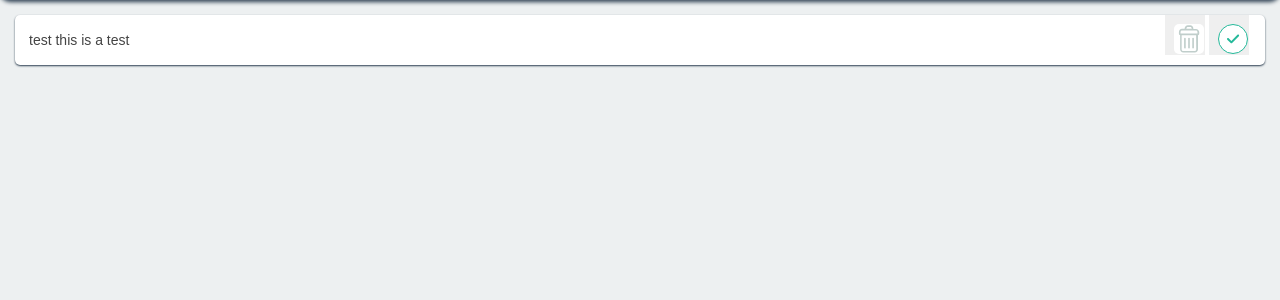
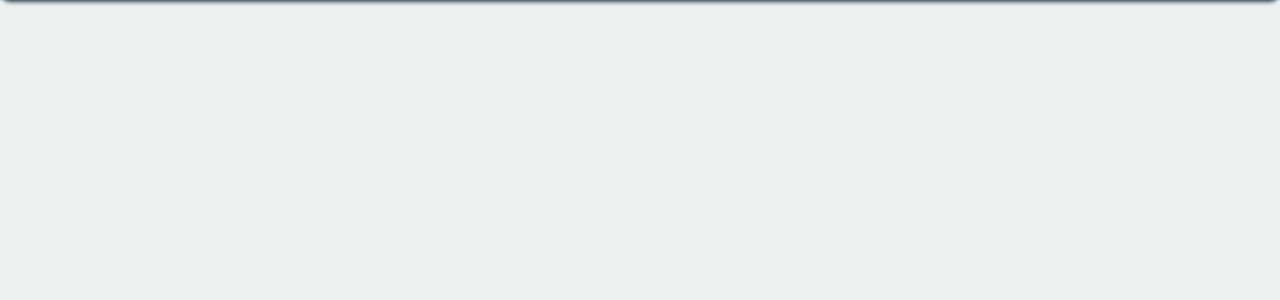
Before and after one commit to ethaneso/webdeveloper, a PHP site: page /todolist.html in a window 1280 px wide. Shown: the part 80-380 px from the top of the page. Run offline with PHP 8.4, Linux system fonts and the light colour scheme.

Commit message:
remove button

```diff
--- a/todolist.html
+++ b/todolist.html
@@ -25,43 +25,28 @@
 
 		<!-- to do list -->
 		<ul class="todo" id="todo">
-		<li>test this is a test</li>
+		<!-- <li>test this is a test -->
 
 		<!-- division for buttons -->
 		<div class="buttons">
 
 		<!-- remove button -->
-		<button class="remove">
-		<svg version="1.1" id="Layer_1" xmlns="http://www.w3.org/2000/svg" xmlns:xlink="http://www.w3.org/1999/xlink" x="0px" y="0px"
-	 viewBox="0 0 22 22" style="enable-background:new 0 0 22 22;" xml:space="preserve">
-
-		<g>
-		<g>
-		<path class="fill" d="M16.1,3.6h-1.9V3.3c0-1.3-1-2.3-2.3-2.3h-1.7C8.9,1,7.8,2,7.8,3.3v0.2H5.9c-1.3,0-2.3,1-2.3,2.3v1.3
+		<!-- <button class="remove">
+		<svg version="1.1" id="Layer_1" xmlns="http://www.w3.org/2000/svg" xmlns:xlink="http://www.w3.org/1999/xlink" x="0px" y="0px" viewBox="0 0 22 22" style="enable-background:new 0 0 22 22;" xml:space="preserve"> <g> <g> <path class="fill" d="M16.1,3.6h-1.9V3.3c0-1.3-1-2.3-2.3-2.3h-1.7C8.9,1,7.8,2,7.8,3.3v0.2H5.9c-1.3,0-2.3,1-2.3,2.3v1.3
 			c0,0.5,0.4,0.9,0.9,1v10.5c0,1.3,1,2.3,2.3,2.3h8.5c1.3,0,2.3-1,2.3-2.3V8.2c0.5-0.1,0.9-0.5,0.9-1V5.9
 			C18.4,4.6,17.4,3.6,16.1,3.6z M9.1,3.3c0-0.6,0.5-1.1,1.1-1.1h1.7c0.6,0,1.1,0.5,1.1,1.1v0.2H9.1V3.3z M16.3,18.7
 			c0,0.6-0.5,1.1-1.1,1.1H6.7c-0.6,0-1.1-0.5-1.1-1.1V8.2h10.6L16.3,18.7L16.3,18.7z M17.2,7H4.8V5.9c0-0.6,0.5-1.1,1.1-1.1h10.2
-			c0.6,0,1.1,0.5,1.1,1.1V7z"/>
-		</g>
-		<g>
-		<g>
-			<path class="fill" d="M11,18c-0.4,0-0.6-0.3-0.6-0.6v-6.8c0-0.4,0.3-0.6,0.6-0.6s0.6,0.3,0.6,0.6v6.8C11.6,17.7,11.4,18,11,18z"/>
-		</g>
-		<g>
+			c0.6,0,1.1,0.5,1.1,1.1V7z"/> </g> <g> <g>
+			<path class="fill" d="M11,18c-0.4,0-0.6-0.3-0.6-0.6v-6.8c0-0.4,0.3-0.6,0.6-0.6s0.6,0.3,0.6,0.6v6.8C11.6,17.7,11.4,18,11,18z"/> </g> <g>
 			<path class="fill" d="M8,18c-0.4,0-0.6-0.3-0.6-0.6v-6.8C7.4,10.2,7.7,10,8,10c0.4,0,0.6,0.3,0.6,0.6v6.8C8.7,17.7,8.4,18,8,18z"
-				/>
-		</g>
-		<g>
+				/> </g> <g>
 			<path class="fill" d="M14,18c-0.4,0-0.6-0.3-0.6-0.6v-6.8c0-0.4,0.3-0.6,0.6-0.6c0.4,0,0.6,0.3,0.6,0.6v6.8
 				C14.6,17.7,14.3,18,14,18z"/>
-		</g>
-		</g>
-		</g>
-		</svg>
-		</button>
+		</g></g></g></svg>
+		</button>	-->
 
 		<!-- complete button -->
-		<button class="complete">
+		<!-- <button class="complete">
 		<svg version="1.1" id="Layer_1" xmlns="http://www.w3.org/2000/svg" xmlns:xlink="http://www.w3.org/1999/xlink" x="0px" y="0px"
 	 viewBox="0 0 22 22" style="enable-background:new 0 0 22 22;" xml:space="preserve">
 		<rect y="0" class="noFill" width="22" height="22"/>
@@ -72,8 +57,10 @@
 		</svg>
 		</button>
 		</div>
+		</li> -->
 		</ul>
 
+		<ul class="todo" id="completed"></ul>
 
 	</div>
 
--- a/todolist/css/style.css
+++ b/todolist/css/style.css
@@ -108,16 +108,16 @@ ul.todo li:last-of-type {
 
 .buttons {
 	width: 100px;
-	height: 50px;
+	height: 0;
 	position: absolute;
-	top: 95px;
-	right: 15px;
+	top: 15px;
+	right: 0;
 
 }
 
 .buttons button {
-	width: 40px;
-	height: 40px;
+	width: 30px;
+	height: 30px;
 	position: relative;
 	border: 0px;
 	box-shadow: none;
@@ -127,9 +127,9 @@ ul.todo li:last-of-type {
 .buttons button:last-of-type:before {
 	content: '';
 	width: 1px;
-	height: 30px;
+	height: 10px;
 	position: absolute;
-	top: 10px;
+	top: 5px;
 	left: 0;
 	background: #edf0f1;
 }
@@ -138,7 +138,7 @@ ul.todo li:last-of-type {
 	width: 30px;
 	height: 30px;
 	position: absolute;
-	top: 50%;
+	top: 5px;
 	left: 50%;
 	margin: -11px 0 0 -11px;
 	background: #fff;
--- a/todolist/js/main.js
+++ b/todolist/js/main.js
@@ -1,12 +1,29 @@
+
+
 window.onload = function() {
 
+var removeSVG = '<svg version="1.1" id="Layer_1" xmlns="http://www.w3.org/2000/svg" xmlns:xlink="http://www.w3.org/1999/xlink" x="0px" y="0px" viewBox="0 0 22 22" style="enable-background:new 0 0 22 22;" xml:space="preserve"> <g> <g> <path class="fill" d="M16.1,3.6h-1.9V3.3c0-1.3-1-2.3-2.3-2.3h-1.7C8.9,1,7.8,2,7.8,3.3v0.2H5.9c-1.3,0-2.3,1-2.3,2.3v1.3c0,0.5,0.4,0.9,0.9,1v10.5c0,1.3,1,2.3,2.3,2.3h8.5c1.3,0,2.3-1,2.3-2.3V8.2c0.5-0.1,0.9-0.5,0.9-1V5.9C18.4,4.6,17.4,3.6,16.1,3.6z M9.1,3.3c0-0.6,0.5-1.1,1.1-1.1h1.7c0.6,0,1.1,0.5,1.1,1.1v0.2H9.1V3.3z M16.3,18.7c0,0.6-0.5,1.1-1.1,1.1H6.7c-0.6,0-1.1-0.5-1.1-1.1V8.2h10.6L16.3,18.7L16.3,18.7z M17.2,7H4.8V5.9c0-0.6,0.5-1.1,1.1-1.1h10.2c0.6,0,1.1,0.5,1.1,1.1V7z"/> </g> <g> <g><path class="fill" d="M11,18c-0.4,0-0.6-0.3-0.6-0.6v-6.8c0-0.4,0.3-0.6,0.6-0.6s0.6,0.3,0.6,0.6v6.8C11.6,17.7,11.4,18,11,18z"/> </g> <g><path class="fill" d="M8,18c-0.4,0-0.6-0.3-0.6-0.6v-6.8C7.4,10.2,7.7,10,8,10c0.4,0,0.6,0.3,0.6,0.6v6.8C8.7,17.7,8.4,18,8,18z"/> </g> <g><path class="fill" d="M14,18c-0.4,0-0.6-0.3-0.6-0.6v-6.8c0-0.4,0.3-0.6,0.6-0.6c0.4,0,0.6,0.3,0.6,0.6v6.8C14.6,17.7,14.3,18,14,18z"/></g></g></g></svg>'
+
+var completeSVG = '<svg version="1.1" id="Layer_1" xmlns="http://www.w3.org/2000/svg" xmlns:xlink="http://www.w3.org/1999/xlink" x="0px" y="0px"viewBox="0 0 22 22" style="enable-background:new 0 0 22 22;" xml:space="preserve"><rect y="0" class="noFill" width="22" height="22"/><g><path class="fill" d="M9.7,14.4L9.7,14.4c-0.2,0-0.4-0.1-0.5-0.2l-2.7-2.7c-0.3-0.3-0.3-0.8,0-1.1s0.8-0.3,1.1,0l2.1,2.1l4.8-4.8c0.3-0.3,0.8-0.3,1.1,0s0.3,0.8,0,1.1l-5.3,5.3C10.1,14.3,9.9,14.4,9.7,14.4z"/></g></svg>'
 
 // user clicked on the add button
+// getElementById(id=add)  + addEventListener(event = click, run function () {
+// function = addItemTodo(text)
+// item.innerText = text
+
+// })
 document.getElementById('add').addEventListener('click', function() {
 	var value = document.getElementById('item').value;
 	if (value) {addItemTodo(value);
 	}
 });
+
+function removeItem() {
+	var item = this.parentNode.parentNode;
+	var parent = item.parentNode;
+
+	parent.removeChild(item);
+}
 
 function addItemTodo(text) {
 	var list = document.getElementById('todo');
@@ -17,8 +34,31 @@ function addItemTodo(text) {
 
 
 	list.appendChild(item);
+
+	var buttons = document.createElement('div');
+	buttons.classList.add('buttons');
+
+	var remove = document.createElement('button');
+	remove.classList.add('remove');
+	remove.innerHTML = removeSVG;
+
+	// to remove item
+	remove.addEventListener('click', removeItem);
+
+	buttons.appendChild(remove);
+
+	var complete = document.createElement('button');
+	complete.classList.add('complete');
+	complete.innerHTML = completeSVG;
+
+
+
+	buttons.appendChild(complete);
+
+	item.appendChild(buttons);
 }
 
 
 
+
 }
```
Also changed, not shown: todolist/js/test.html (added, +28 -0 lines).
